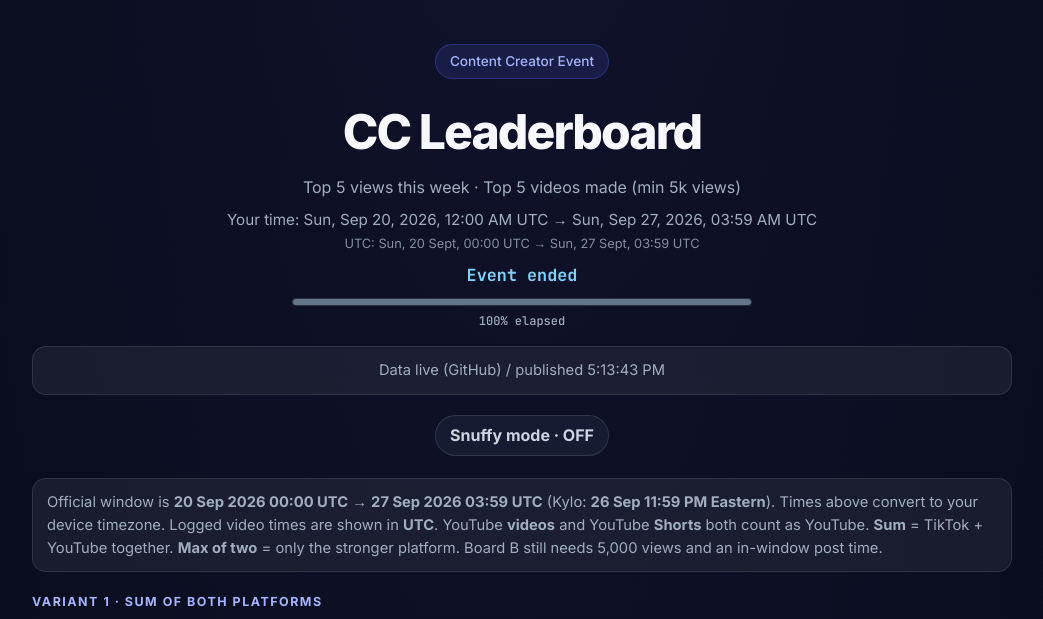
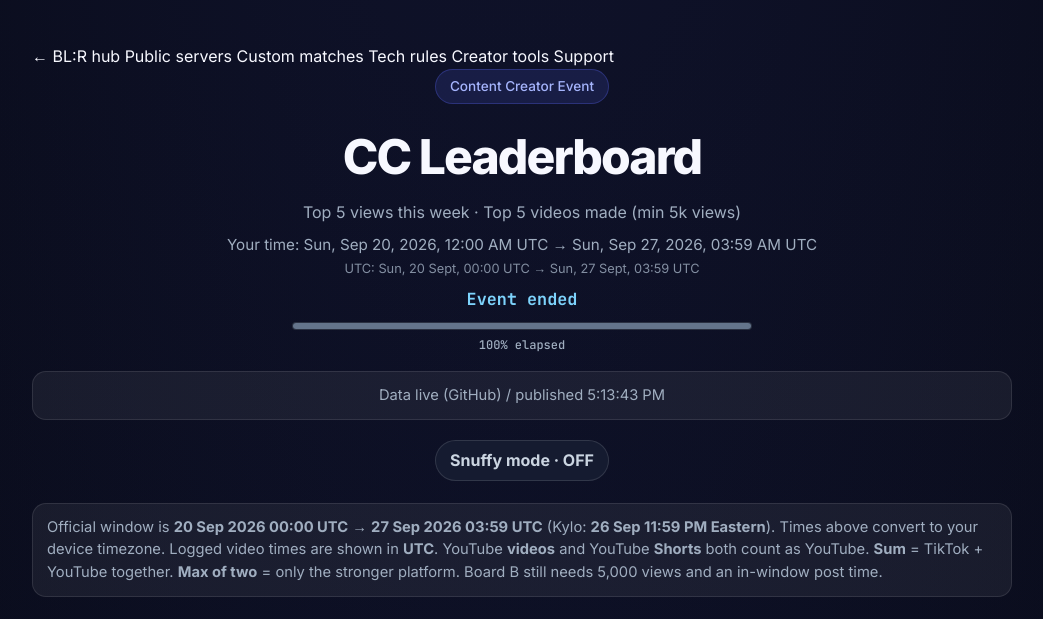
Before and after one commit to N29dev/blr, a plain HTML site: page leaderboard/index.html in a window 1280 px wide. Shown: the top 619 px of the page, without its empty margins (118-1161 px from the left). Drawn offline with Linux system fonts and the light colour scheme.

Commit message:
feat: add static routes back to hub and tools from archived CC leaderboard

```diff
--- a/leaderboard/index.html
+++ b/leaderboard/index.html
@@ -31,6 +31,14 @@
 </head>
 <body>
   <div class="container">
+    <nav class="hub-backnav" aria-label="Explore N29 BL:R">
+      <a href="/">← BL:R hub</a>
+      <a href="/servers/">Public servers</a>
+      <a href="/servers/customs/">Custom matches</a>
+      <a href="/tech/">Tech rules</a>
+      <a href="/#tools">Creator tools</a>
+      <a href="/tech/#support">Support</a>
+    </nav>
     <header>
       <div class="badge">Content Creator Event</div>
       <h1>CC Leaderboard</h1>
```
